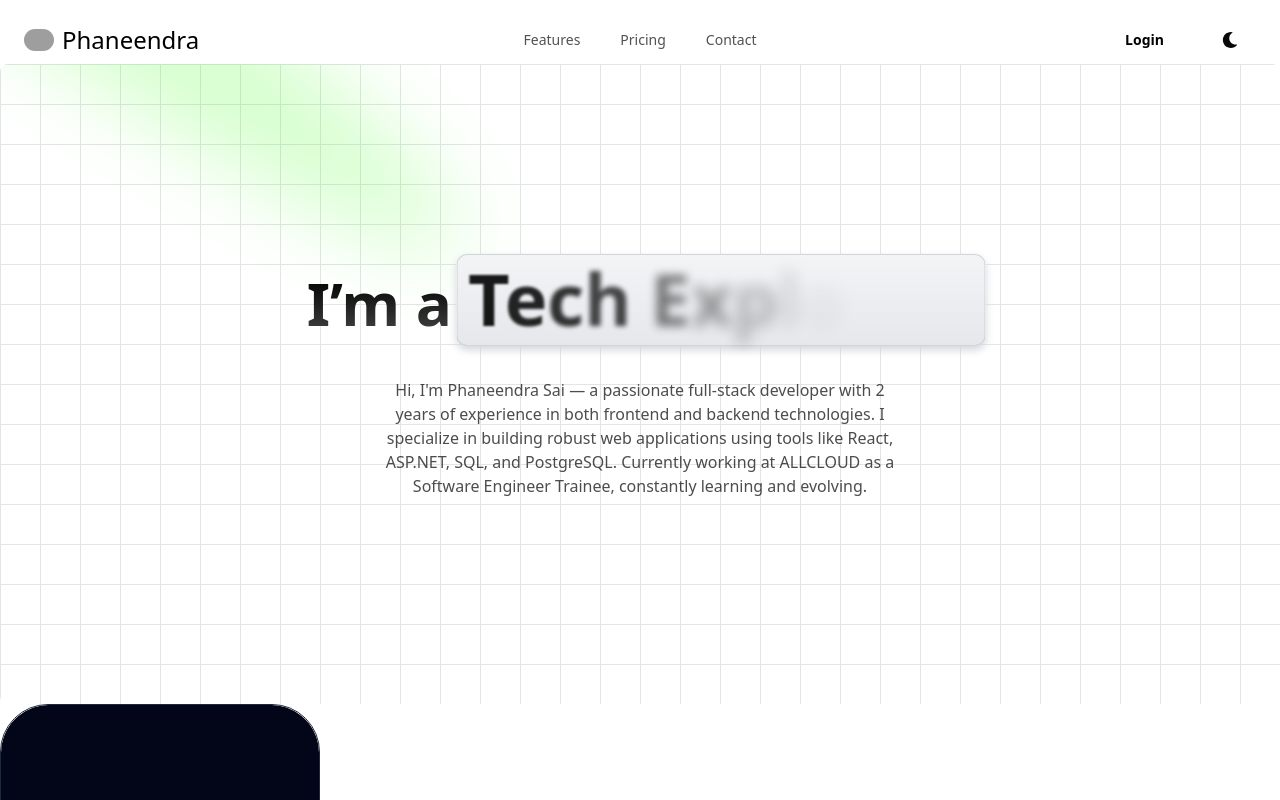
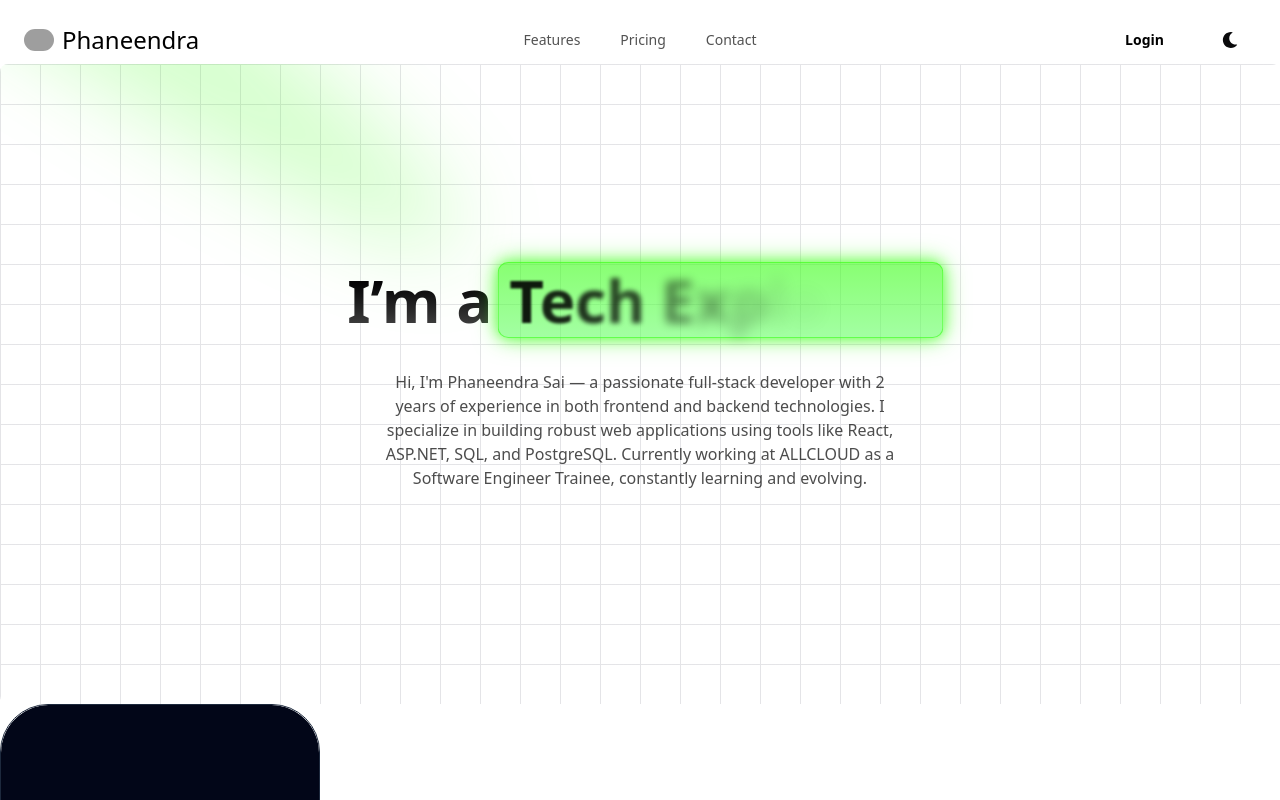
Before and after one commit to phaneendra73/nextjsportfolio, a Next.js app: page / in a window 1280 px wide. Shown: the top 800 px of the page. Built offline with nearby package versions, Linux system fonts and the light colour scheme; grey boxes are pictures that could not be loaded.

Commit message:
changed color and gradient of the text fliper

```diff
--- a/src/components/ui/container-text-flip.tsx
+++ b/src/components/ui/container-text-flip.tsx
@@ -53,18 +53,23 @@ export function ContainerTextFlip({
   }, [words, interval]);
 
   return (
-    <motion.p
+    <motion.div
       layout
       layoutId={`words-here-${id}`}
       animate={{ width }}
       transition={{ duration: animationDuration / 2000 }}
       className={cn(
-        "relative inline-block rounded-lg pt-2 pb-3 text-center text-4xl font-bold text-black md:text-7xl dark:text-white",
-        "[background:linear-gradient(to_bottom,#f3f4f6,#e5e7eb)]",
-        "shadow-[inset_0_-1px_#d1d5db,inset_0_0_0_1px_#d1d5db,_0_4px_8px_#d1d5db]",
-        "dark:[background:linear-gradient(to_bottom,#374151,#1f2937)]",
-        "dark:shadow-[inset_0_-1px_#10171e,inset_0_0_0_1px_hsla(205,89%,46%,.24),_0_4px_8px_#00000052]",
-        className,
+        "relative inline-block rounded-lg pt-2 pb-2 text-center text-3xl font-bold text-black md:text-6xl dark:text-white",
+
+        // 🌟 Neon green gradient with 80% opacity using rgba
+        "[background:linear-gradient(to_bottom,rgba(57,255,20,0.6),rgba(102,255,102,0.6))]",
+        "shadow-[0_0_12px_#39FF1499,0_0_24px_#39FF1499,inset_0_0_0_1px_#39FF1499]",
+
+        // 🌙 Dark mode with strong neon visibility
+        "dark:[background:linear-gradient(to_bottom,#0f3d0f,#39FF14cc)]",
+        "dark:shadow-[0_0_16px_#39FF14cc,0_0_32px_#39FF14cc,inset_0_0_0_1px_#39FF14cc]",
+
+        className
       )}
       key={words[currentWordIndex]}
     >
@@ -98,6 +103,6 @@ export function ContainerTextFlip({
           ))}
         </motion.div>
       </motion.div>
-    </motion.p>
+    </motion.div>
   );
 }
```
